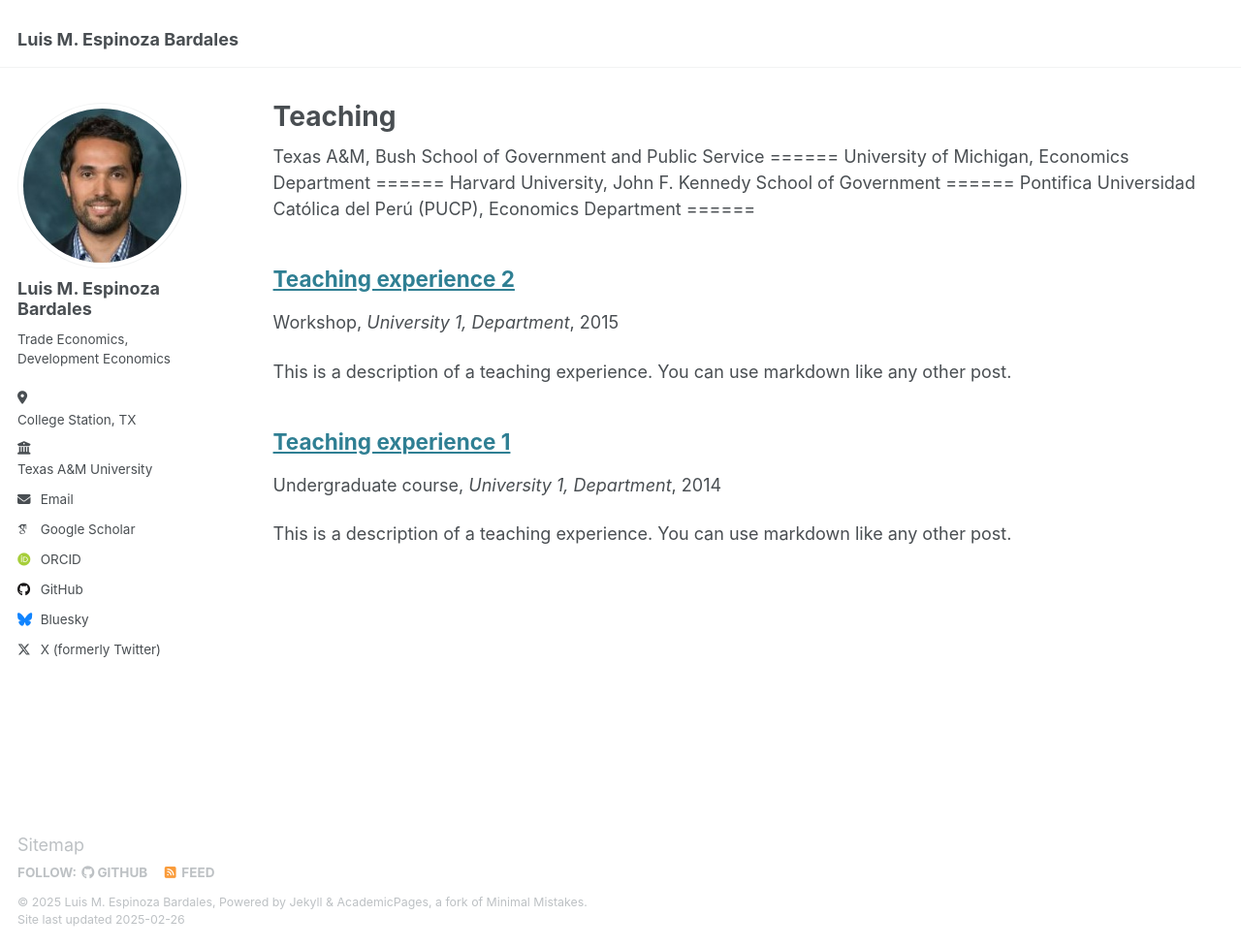
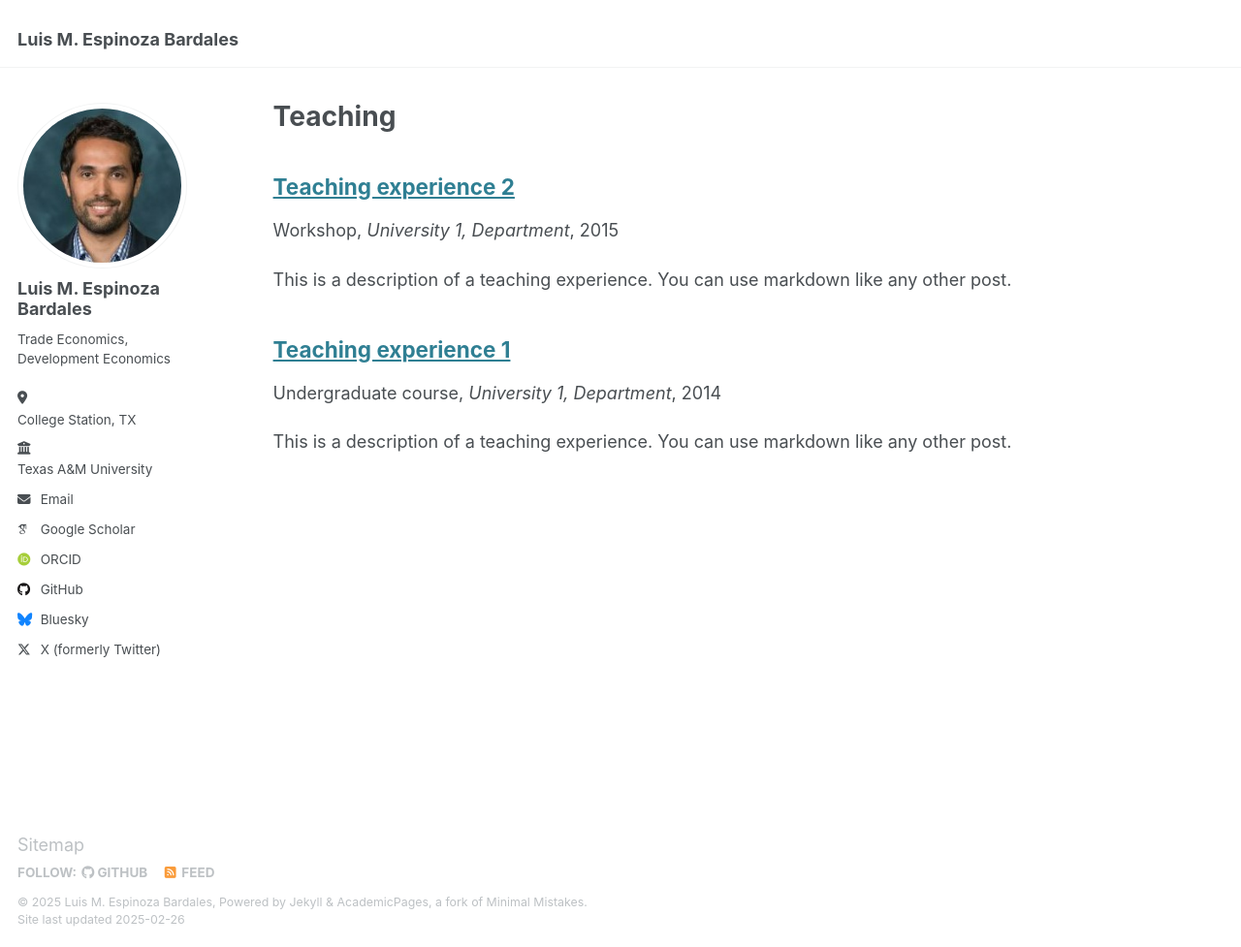
Before and after one commit to Luis-Espinoza-Bardales/luis-espinoza-bardales.github.io, a Jekyll site: the page built from _pages/teaching.html, in a window 1280 px wide and 977 px high. Shown: the whole window at 97% size. Built offline with Jekyll 4.4.1, drawn with Linux system fonts in a browser that asks for light colours; some web fonts are replaced.

Commit message:
Update teaching.html

```diff
--- a/_pages/teaching.html
+++ b/_pages/teaching.html
@@ -5,18 +5,6 @@
 author_profile: true
 ---
 
-Texas A&M, Bush School of Government and Public Service
-======
-
-University of Michigan, Economics Department
-======
-
-Harvard University, John F. Kennedy School of Government
-======
-
-Pontifica Universidad Católica del Perú (PUCP), Economics Department
-======
-
 {% include base_path %}
 
 {% for post in site.teaching reversed %}
```
